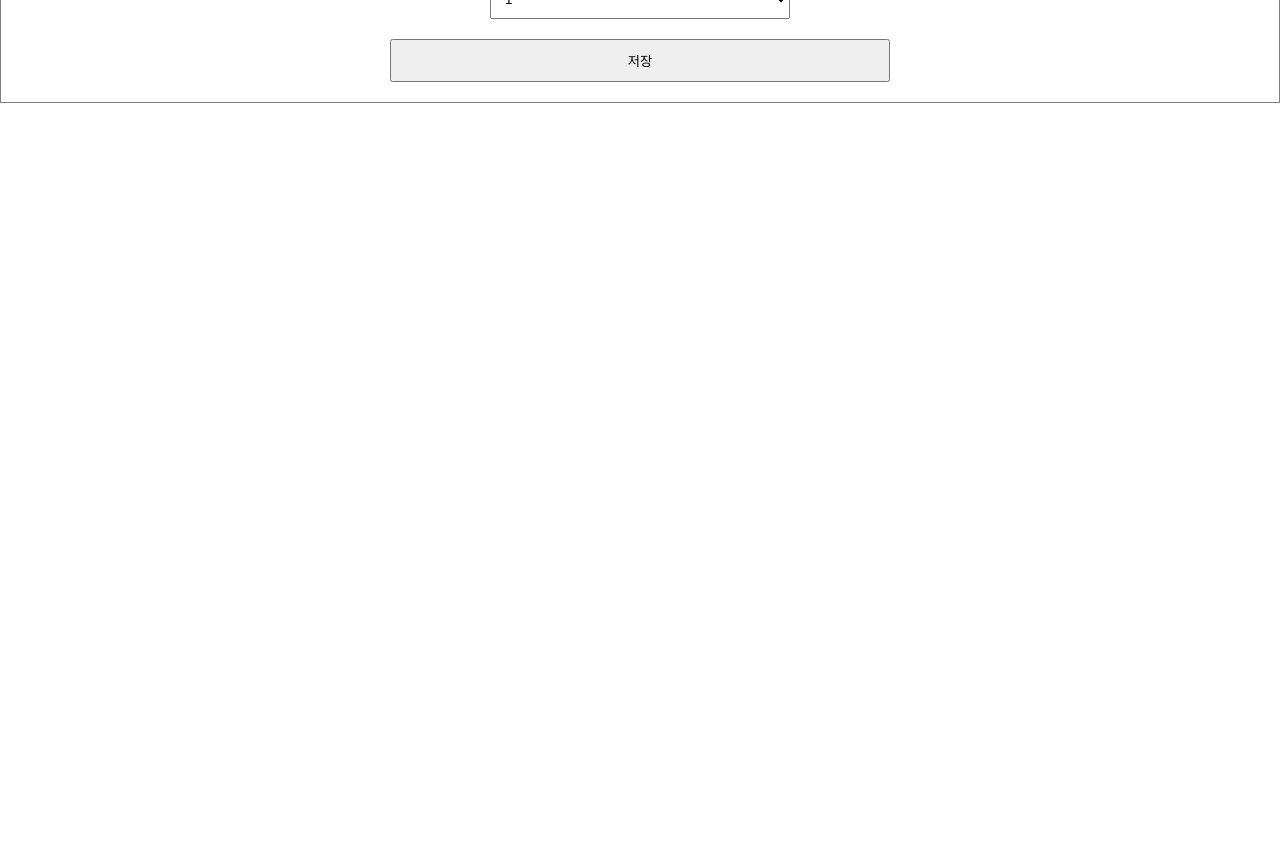
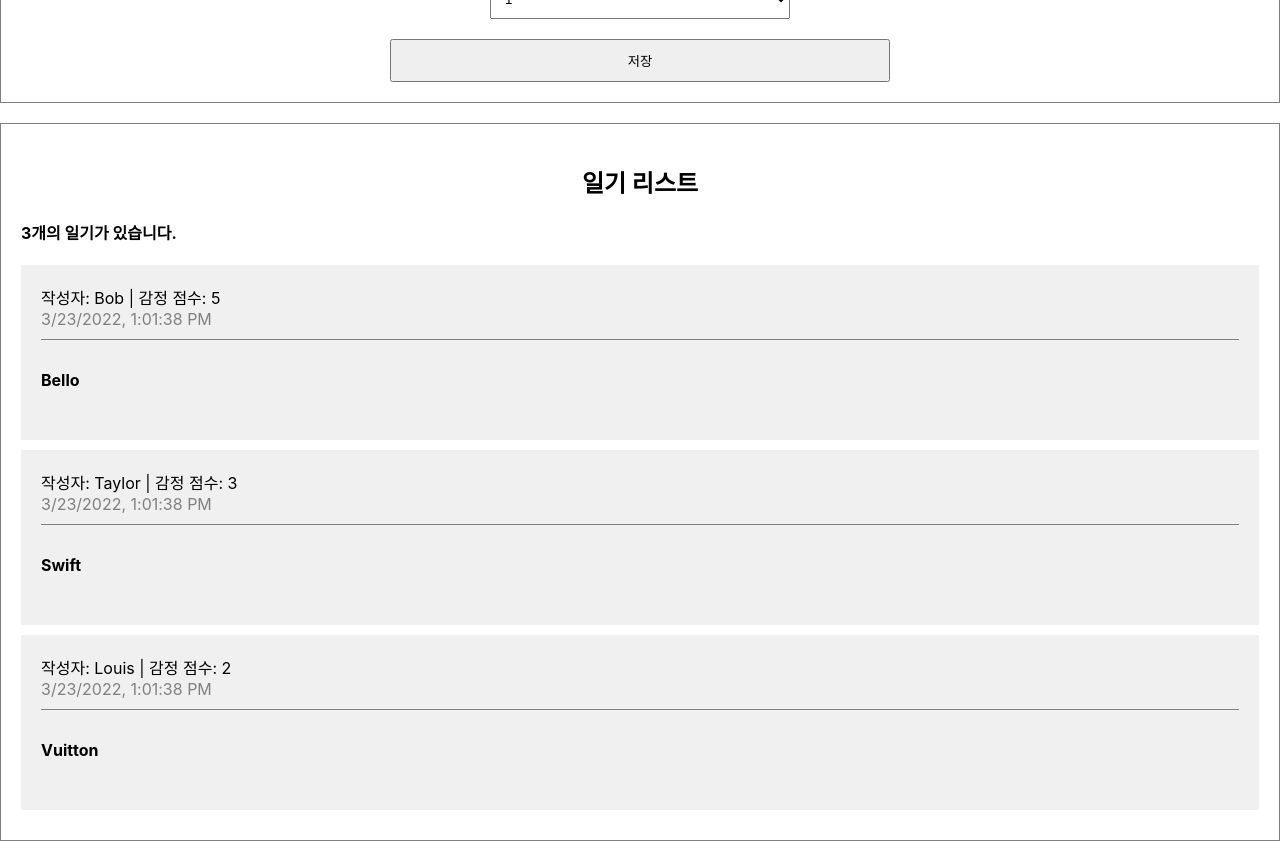
Before and after one commit to ruwan9/simplediary, a React (Create React App) app: page / in a window 1280 px wide. Shown: the part 460-1301 px from the top of the page. Before the commit the page ends 800 px from the top, so only its background shows below. Built offline with nearby package versions, Linux system fonts and the light colour scheme.

Commit message:
feat: 리스트 렌더링

```diff
--- a/src/App.css
+++ b/src/App.css
@@ -26,3 +26,37 @@
   padding: 10px;
   cursor: pointer;
 }
+
+/* List */
+.DiaryList {
+  border: 1px solid gray;
+  padding: 20px;
+  margin-top: 20px;
+}
+
+.DiaryList h2 {
+  text-align: center;
+}
+
+/* Item */
+.DiaryItem {
+  background-color: rgb(240, 240, 240);
+  margin-bottom: 10px;
+  padding: 20px;
+}
+
+.DiaryItem .info {
+  border-bottom: 1px solid gray;
+  padding-bottom: 10px;
+  margin-bottom: 10px;
+}
+
+.DiaryItem .date {
+  color: gray;
+}
+
+.DiaryItem .content {
+  font-weight: bold;
+  margin-bottom: 30px;
+  margin-top: 30px;
+}
--- a/src/App.js
+++ b/src/App.js
@@ -1,12 +1,38 @@
-import React from "react";
-import "./App.css";
-import DiaryEditor from "./DiaryEditor";
+import React from 'react';
+import './App.css';
+import DiaryEditor from './DiaryEditor';
+import DiaryList from './DiaryList';
+
+const dummyList = [
+  {
+    id: 1,
+    author: 'Bob',
+    content: 'Bello',
+    emotion: 5,
+    created_date: new Date().getTime(),
+  },
+  {
+    id: 2,
+    author: 'Taylor',
+    content: 'Swift',
+    emotion: 3,
+    created_date: new Date().getTime(),
+  },
+  {
+    id: 3,
+    author: 'Louis',
+    content: 'Vuitton',
+    emotion: 2,
+    created_date: new Date().getTime(),
+  },
+];
 
 function App() {
   return (
     <div className="App">
       <h1>일기장</h1>
       <DiaryEditor />
+      <DiaryList diaryList={dummyList} />
     </div>
   );
 }
--- /dev/null
+++ b/src/DiaryItem.js
@@ -0,0 +1,18 @@
+import React from 'react';
+
+function DiaryItem({ author, emotion, content, created_date }) {
+  return (
+    <div className="DiaryItem">
+      <div className="info">
+        <span>
+          작성자: {author} | 감정 점수: {emotion}
+        </span>
+        <br />
+        <span className="date">{new Date(created_date).toLocaleString()}</span>
+      </div>
+      <div className="content">{content}</div>
+    </div>
+  );
+}
+
+export default DiaryItem;
--- /dev/null
+++ b/src/DiaryList.js
@@ -0,0 +1,21 @@
+import React from 'react';
+import DiaryItem from './DiaryItem';
+
+function DiaryList({ diaryList }) {
+  return (
+    <div className="DiaryList">
+      <h2>일기 리스트</h2>
+      <h4>{diaryList.length}개의 일기가 있습니다.</h4>
+      {diaryList.map((it) => (
+        <DiaryItem key={it.id} {...it} />
+      ))}
+    </div>
+  );
+}
+
+// 기본 설정값 지정
+DiaryList.defaultProps = {
+  diaryList: [],
+};
+
+export default DiaryList;
```
Also changed, not shown: 1 other file (tests, documents, lock files or other folders).
